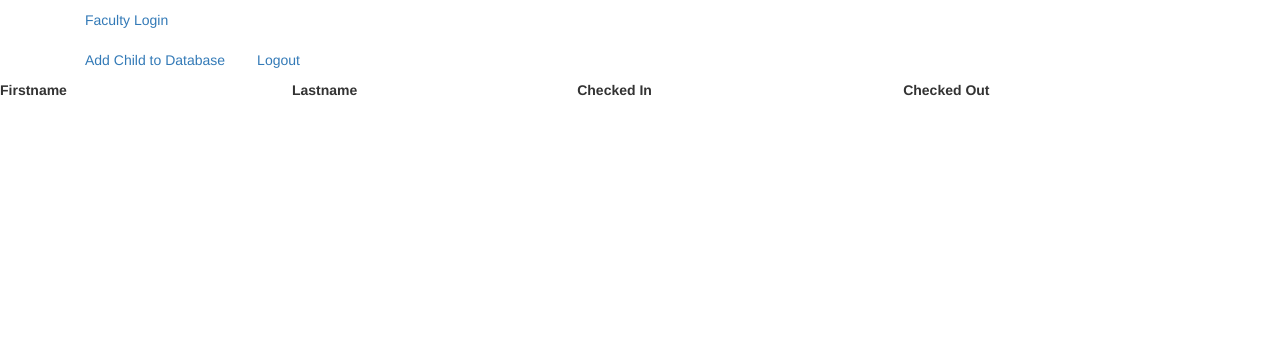
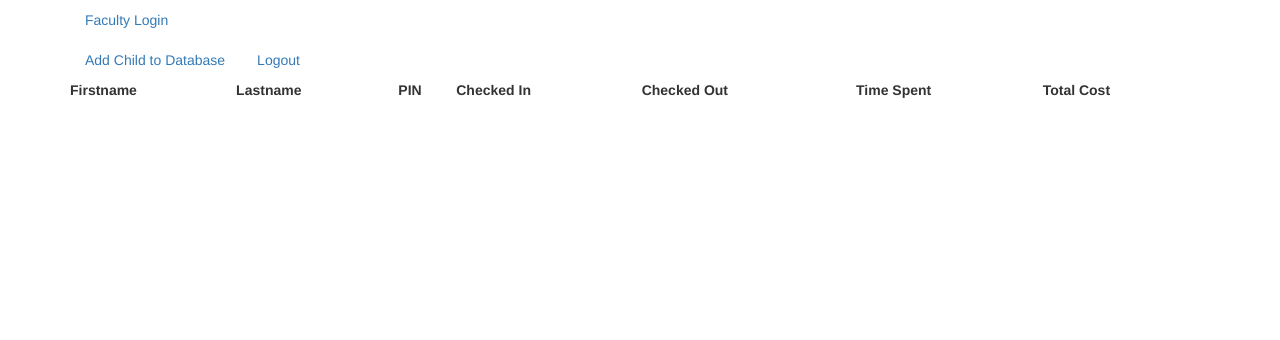
Before and after one commit to StillsSma/childcare_checkin, a Django app: page /facility/ in a window 1280 px wide. Shown: the top 340 px of the page. Run offline with Django 3.2, Linux system fonts and the light colour scheme; data that the repository does not hold is empty; parts of the project's set-up code (start-up, migrations or seed data) failed here and were passed over; some libraries are stand-ins or nearby versions.

```diff
--- a/app/forms.py
+++ b/app/forms.py
@@ -1,4 +1,4 @@
 from django import forms
 
 class PinForm(forms.Form):
-    pin = forms.CharField(max_length=4)
+    pin = forms.CharField(max_length=4, min_length=4)
--- a/app/views.py
+++ b/app/views.py
@@ -18,7 +18,10 @@ class PinView(FormView):
     form_class = PinForm
 
     def form_valid(self, form):
-        return super(PinView, self).form_valid(form)
+        try:
+            return super(PinView, self).form_valid(form)
+        except ValueError:
+            return super(PinView, self).form_invalid(form)
     def get_success_url(self):
         hashids = Hashids().encode(int(self.request.POST['pin']))
         print(hashids)
@@ -33,7 +36,6 @@ class ReportCreateView(CreateView):
     def form_valid(self, form):
         instance = form.save(commit=False)
         pin = Hashids().decode(self.kwargs['pin'])
-        print(pin[0])
         instance.child = Child.objects.get(pin=pin[0])
         return super().form_valid(form)
 
--- a/templates/app/child_list.html
+++ b/templates/app/child_list.html
@@ -14,24 +14,29 @@
 
 </nav>
 
-
+<div class="container">
 <table style="width:100%">
   <tr>
     <th>Firstname</th>
     <th>Lastname</th>
+    <th>PIN</th>
     <th>Checked In</th>
     <th>Checked Out</th>
+    <th>Time Spent</th>
+    <th>Total Cost</th>
+
   </tr>
   {% for child in object_list %}
   <tr>
     <td>{{child.first_name}}</td>
     <td>{{child.last_name}}</td>
-    <td>{{child.}}</td>
-    <td>{{child.}}</td>
+    <td>{{child.pin}}</td>
+    <td>{{child.checked_in.time_created}}</td>
+    <td>{{child.checked_out.time_created}}</td>
   </tr>
   {% endfor %}
 </table>
-<div class="container">
+
 
 
 </div>
```
Also changed, not shown: app/models.py (+6 -2 lines), templates/app/report_form.html (+8 -2 lines), app/migrations/0001_initial.py, app/migrations/0002_auto_20161106_1639.py (deleted), db.sqlite3.
